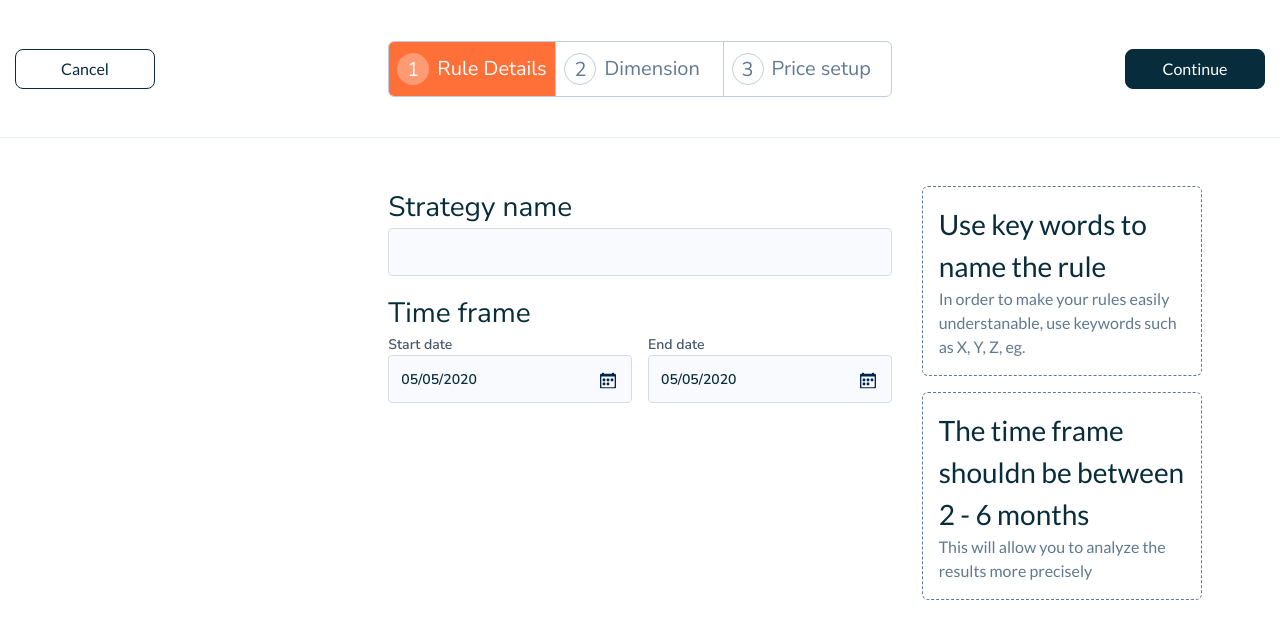
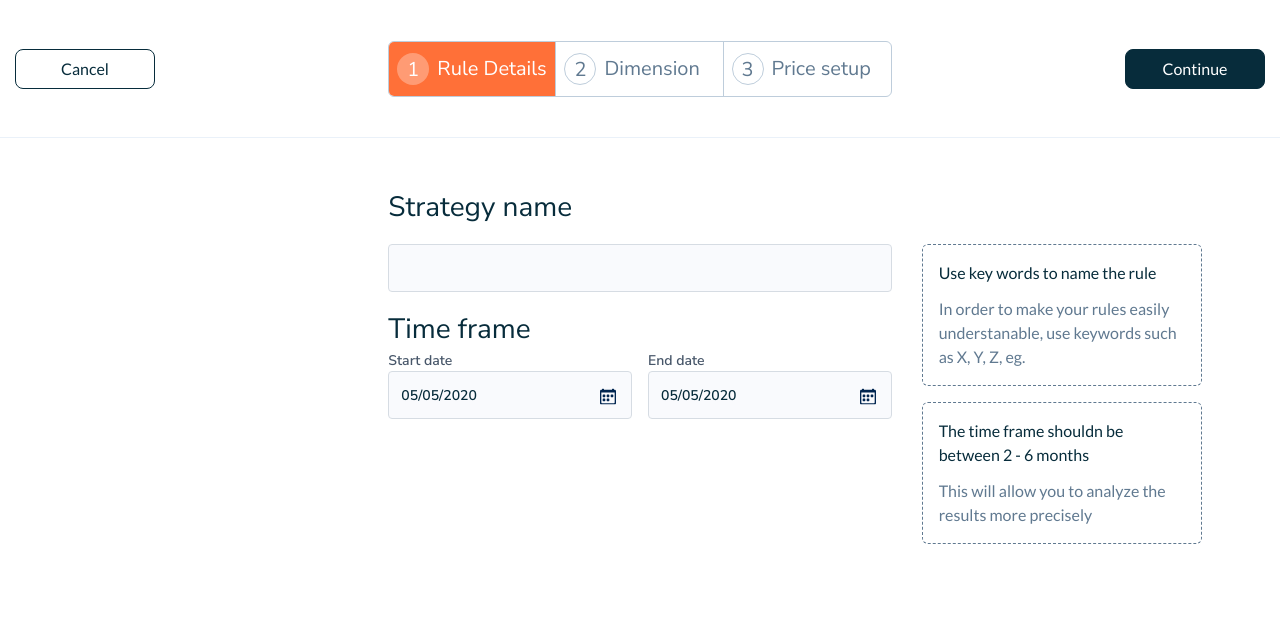
Before and after one commit to mejison/react-dashboard, a React (Create React App) app: page /rule/1 in a window 1280 px wide. Shown: the top 638 px of the page. Built offline with nearby package versions, Linux system fonts and the light colour scheme; what react-router-redux would draw is missing.

Commit message:
rules part #4

```diff
--- a/src/App.scss
+++ b/src/App.scss
@@ -75,6 +75,8 @@ body {
 
   .title {
     font-weight: 600;
+    font-size: 16px !important;
+    margin-bottom: 12px;
   }
 
   .content {
@@ -948,3 +950,22 @@ body {
 .rule-content {
   padding-bottom: 200px; // height footer
 }
+
+.header__item {
+  padding: 21px 20px;
+
+  a {
+    &:hover {
+      text-decoration: none;
+    }
+  }
+
+  &.active {
+    background: #FF7038;
+    a {
+      div {
+        color: #fff !important;
+      }
+    }
+  }
+}
--- a/src/components/RuleSteps/First.js
+++ b/src/components/RuleSteps/First.js
@@ -12,11 +12,18 @@ const First = () => {
   console.log(dates)
   return (
     <div className="container-fluid">
+			<div className="row justify-content-center">
+    		<div className="col">
+    		</div>
+    		<div className="col-5">
+    			<div className="title pb-3">Strategy name</div>
+				</div>
+				<div className="col"></div>
+			</div>
     	<div className="row justify-content-center">
     		<div className="col">
     		</div>
     		<div className="col-5">
-    			<div className="title">Strategy name</div>
     			<div className="form-group">
     				<TextField />
     			</div>
```
